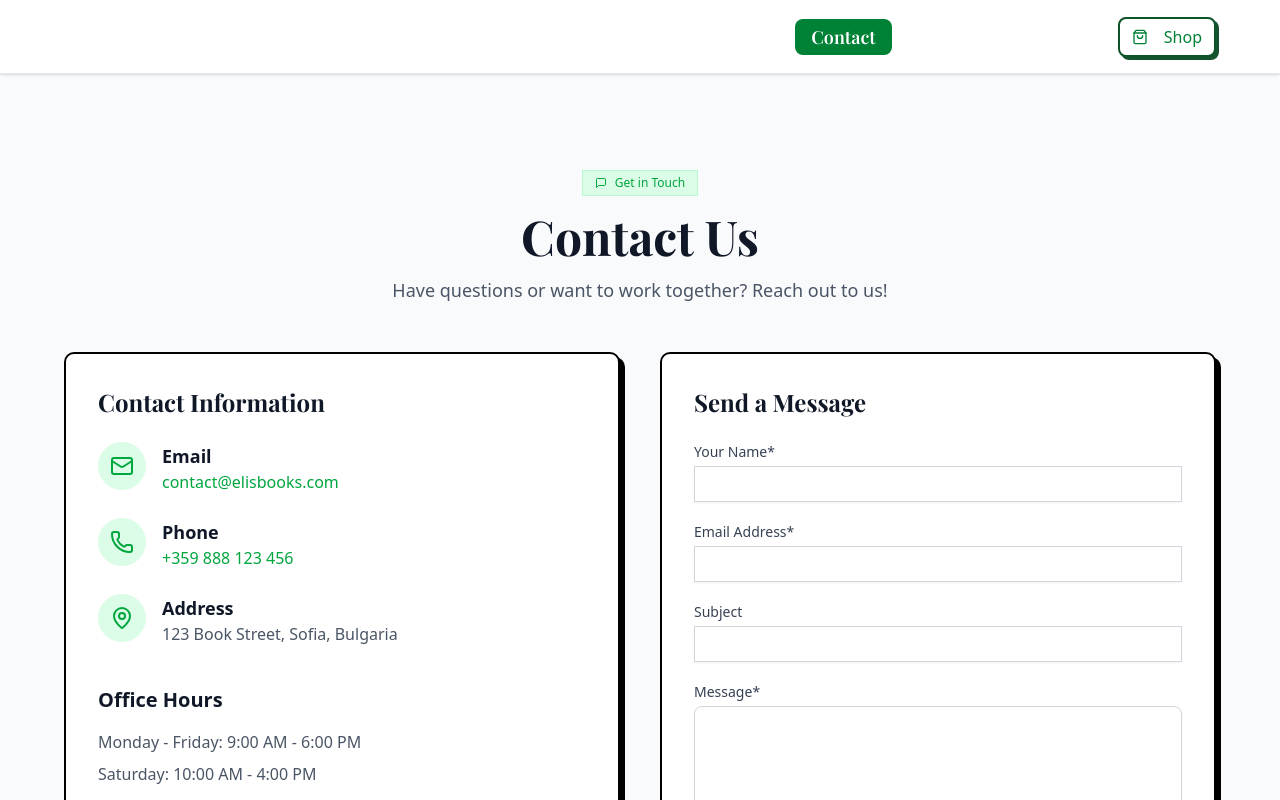
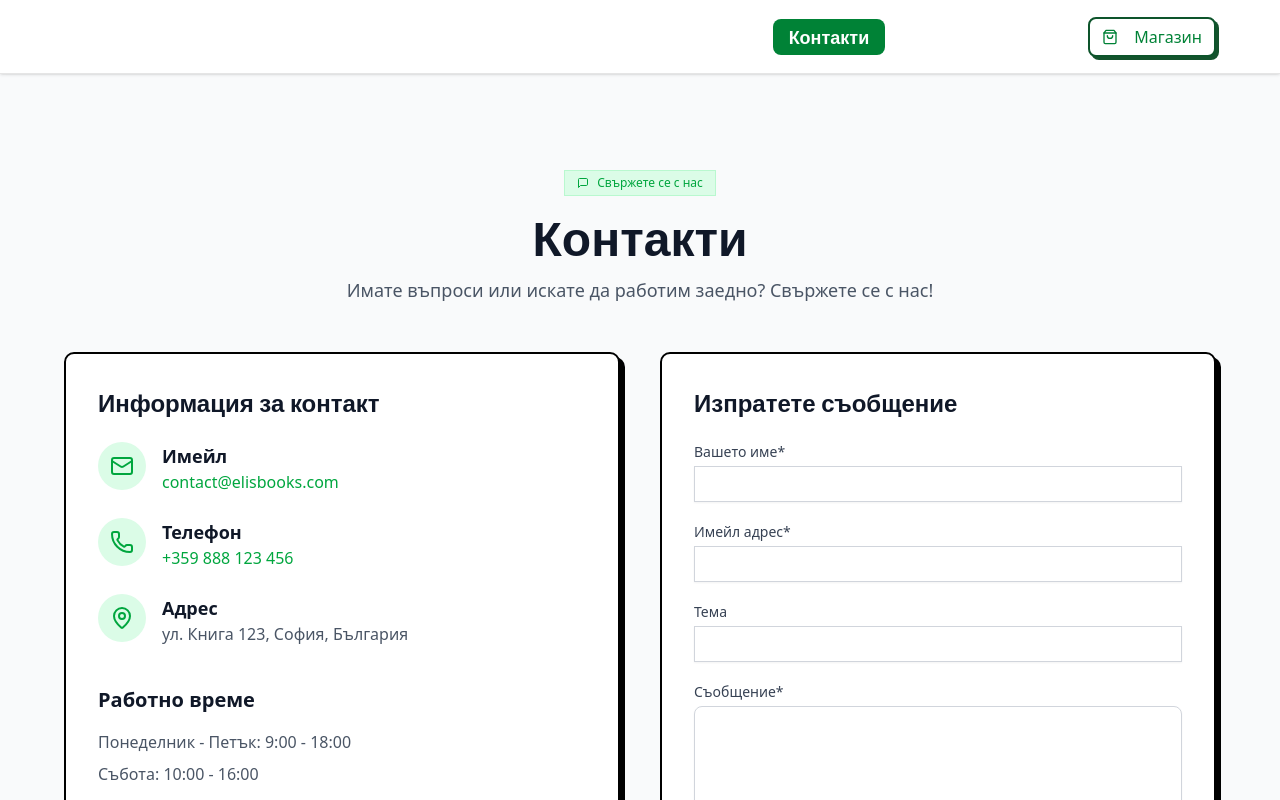
Before and after one commit to w3bsuki/elisbook, a Next.js app: page /contact in a window 1280 px wide. Shown: the top 800 px of the page. Built offline with nearby package versions, Linux system fonts and the light colour scheme; a web font is replaced by a local one.

Commit message:
Set Bulgarian as default language and force light theme

```diff
--- a/src/app/layout.tsx
+++ b/src/app/layout.tsx
@@ -39,7 +39,8 @@ export default function RootLayout({
         <ThemeProvider
           attribute="class"
           defaultTheme="light"
-          enableSystem
+          enableSystem={false}
+          forcedTheme="light"
           disableTransitionOnChange
         >
           <LanguageProvider>
--- a/src/lib/LanguageContext.tsx
+++ b/src/lib/LanguageContext.tsx
@@ -15,7 +15,7 @@ interface LanguageContextType {
 }
 
 const defaultValue: LanguageContextType = {
-  language: 'en',
+  language: 'bg',
   setLanguage: () => {},
   translations: translationsData,
 };
@@ -25,7 +25,7 @@ const LanguageContext = createContext<LanguageContextType>(defaultValue);
 export const useLanguage = () => useContext(LanguageContext);
 
 export const LanguageProvider = ({ children }: { children: ReactNode }) => {
-  const [language, setLanguage] = useState('en');
+  const [language, setLanguage] = useState('bg');
 
   // Helper function to get translations
   const t = (key: string): string => {
```
